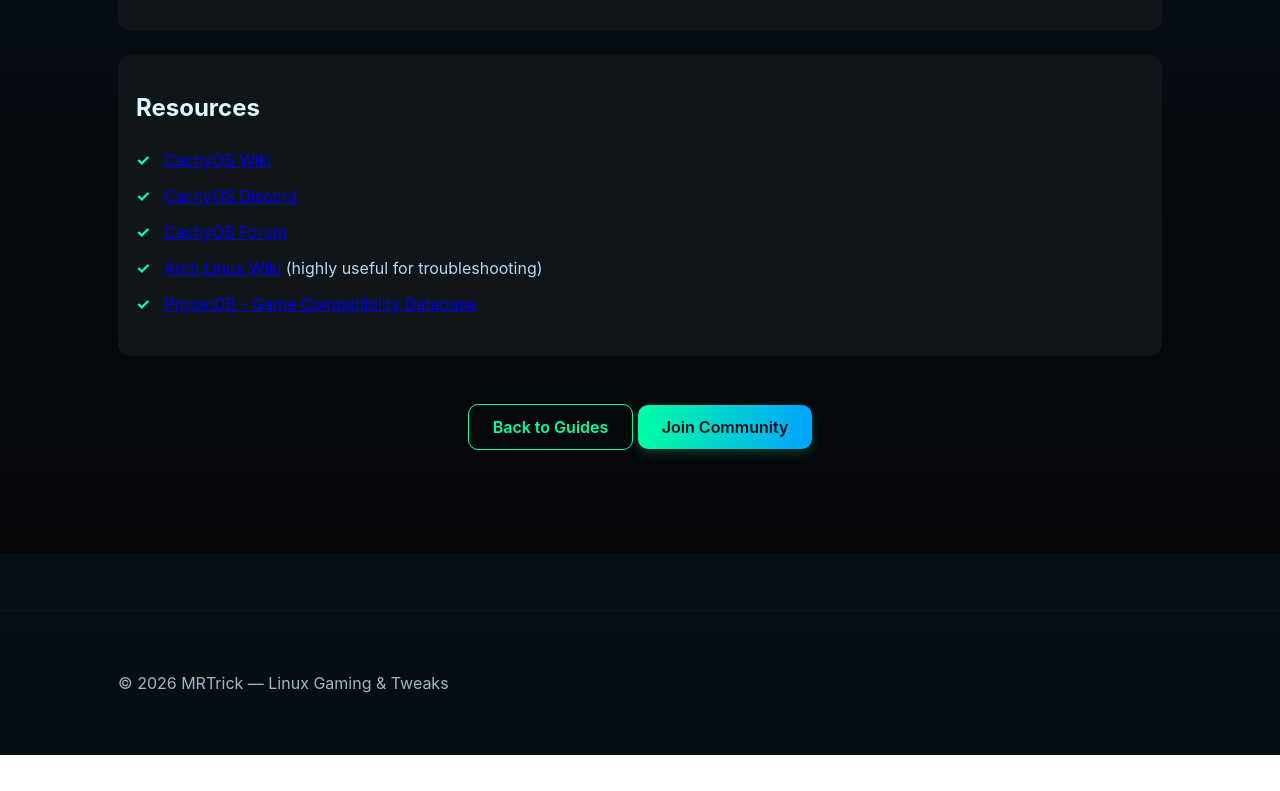
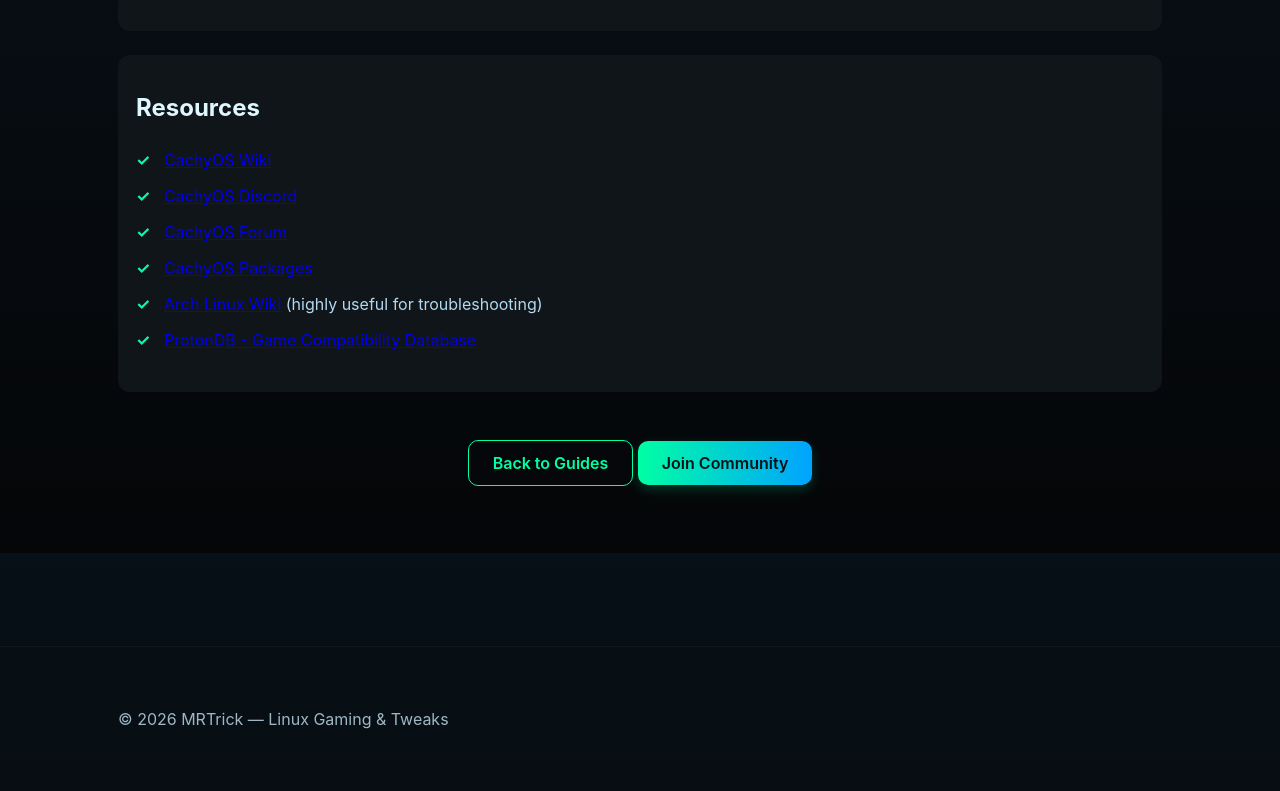
Before and after one commit to mrtrick37/mrtrick, a plain HTML site: page docs/cachyos.html in a window 1280 px wide. Shown: the part 5847-6638 px from the top of the page. Before the commit the page ends 6602 px from the top, so only its background shows below. Drawn offline with Linux system fonts and the light colour scheme.

Commit message:
Add CachyOS packages link to resources

```diff
--- a/docs/cachyos.html
+++ b/docs/cachyos.html
@@ -219,6 +219,7 @@ sudo cpupower frequency-set -g performance</code></pre>
             <li><a href="https://wiki.cachyos.org/" target="_blank" rel="noopener">CachyOS Wiki</a></li>
             <li><a href="https://discord.gg/cachyos-862292009423470592" target="_blank" rel="noopener">CachyOS Discord</a></li>
             <li><a href="https://forum.cachyos.org/" target="_blank" rel="noopener">CachyOS Forum</a></li>
+            <li><a href="https://packages.cachyos.org/" target="_blank" rel="noopener">CachyOS Packages</a></li>
             <li><a href="https://wiki.archlinux.org/" target="_blank" rel="noopener">Arch Linux Wiki</a> (highly useful for troubleshooting)</li>
             <li><a href="https://www.protondb.com/" target="_blank" rel="noopener">ProtonDB - Game Compatibility Database</a></li>
           </ul>
```
